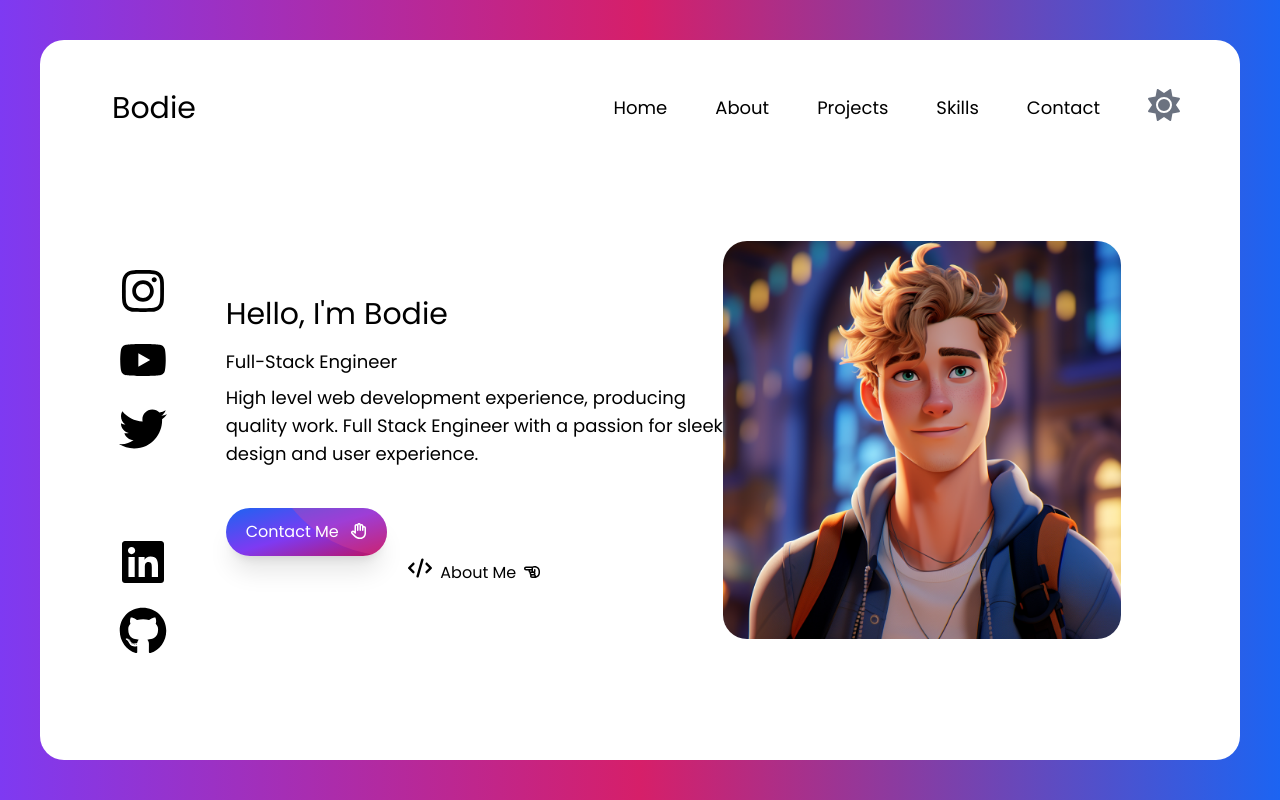
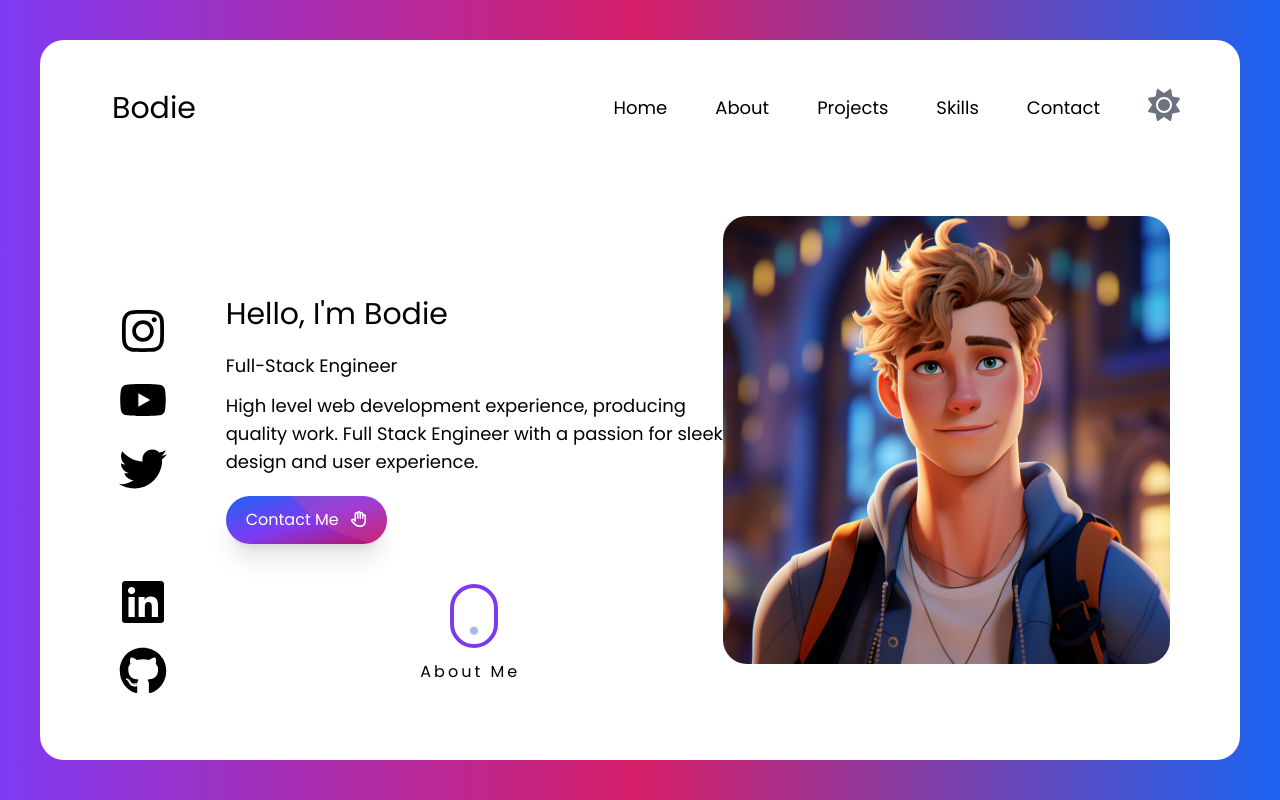
Before and after one commit to bodwood/Real-Portfolio, a Next.js app: page / in a window 1280 px wide. Built offline with nearby package versions, Linux system fonts and the light colour scheme.

Commit message:
Update responsiveness for phones, and xl screens

```diff
--- a/app/components/navbar.tsx
+++ b/app/components/navbar.tsx
@@ -15,7 +15,7 @@ const Navbar = () => {
     <>
       <div className='px-8 md:pt-4 2xl:pt-10'>
         <div className='h-16 flex justify-center items-center justify-between'>
-          <div className={`md:pl-5 justify-center text-3xl 2xl:text-6xl`}>
+          <div className={`md:pl-5 justify-center text-3xl 2xl:text-4xl`}>
             Bo
             <p className='inline text-blue'>d</p>ie
           </div>
@@ -30,7 +30,7 @@ const Navbar = () => {
             </button>
           </div>
 
-          <div className='hidden md:flex items-center text-lg 2xl:text-4xl pr-2 space-x-12'>
+          <div className='hidden md:flex items-center text-lg 2xl:text-3xl pr-2 space-x-12'>
             <div className='relative'>
               <Link href='/'>Home</Link>
             </div>
--- a/app/global.css
+++ b/app/global.css
@@ -74,3 +74,44 @@
 .home-large {
   font-size: 5rem;
 }
+
+a#scroll-btn {
+  position: absolute;
+  border: 0.3em solid #7c3aed;
+  border-radius: 3em;
+}
+
+a#scroll-btn:before {
+  position: absolute;
+  content: "";
+  margin: auto;
+  left: 0;
+  right: 0;
+  top: .5em;
+  height: .5em;
+  width: .5em;
+  background-color: #4671ce;
+  border-radius: 50%;
+  animation: move-down 2s infinite;
+}
+a#scroll-btn:after {
+  position: absolute;
+  content: "About Me";
+  width: 12em;
+  display: block;
+  width: 12em;
+  text-align: center;
+  left: -5.0em;
+  bottom: -2.5em;
+  letter-spacing: 3px;
+}
+
+@keyframes move-down {
+  80% {
+    opacity: 0.5;
+  }
+  100% {
+    transform: translateY(2em);
+    opacity: 0;
+  }
+}
--- a/app/page.tsx
+++ b/app/page.tsx
@@ -70,51 +70,52 @@ const Home = ({}) => {
       {viewportWidth > 768 ? (
         <div className='flex flex-col md:flex-row lg:grow'>
           {/* Social Media Icons */}
-          <div className='md:w-1/6 self-end text-center pb-20 2xl:pb-10'>
+          <div className='md:w-1/6 self-end text-center pb-10 2xl:pb-20'>
             <div className={`flex flex-col space-y-4 hidden md:block fade-away ${slideX === 1 ? 'slideX' : ''}`}>
               <div>
                 <a href='https://www.instagram.com/bodieodie/' target='_blank' rel='noopener noreferrer'>
-                  <FontAwesomeIcon icon={faInstagram} className='h-12 w-12 2xl:h-20 2xl:w-20' />
+                  <FontAwesomeIcon icon={faInstagram} className='h-12 w-12 3xl:h-16 3xl:w-16' />
                 </a>
               </div>
               <div>
                 <a href='https://www.youtube.com/mrawesome1821' target='_blank' rel='noopener noreferrer'>
-                  <FontAwesomeIcon icon={faYoutube} className='h-12 w-12 2xl:h-20 2xl:w-20' />
+                  <FontAwesomeIcon icon={faYoutube} className='h-12 w-12 3xl:h-16 3xl:w-16' />
                 </a>
               </div>
               <div>
                 <a href='https://twitter.com/BWDev95' target='_blank' rel='noopener noreferrer'>
-                  <FontAwesomeIcon icon={faTwitter} className='h-12 w-12 2xl:h-20 2xl:w-20' />
+                  <FontAwesomeIcon icon={faTwitter} className='h-12 w-12 3xl:h-16 3xl:w-16' />
                 </a>
               </div>
               <div className='md:pt-16'>
                 <a href='https://www.linkedin.com/in/bodie-wood/' target='_blank' rel='noopener noreferrer'>
-                  <FontAwesomeIcon icon={faLinkedin} className='h-12 w-12 2xl:h-20 2xl:w-20' />
+                  <FontAwesomeIcon icon={faLinkedin} className='h-12 w-12 3xl:h-16 3xl:w-16' />
                 </a>
               </div>
               <div>
                 <a href='https://github.com/bodwood' target='_blank' rel='noopener noreferrer'>
-                  <FontAwesomeIcon icon={faGithub} className='h-12 w-12 2xl:h-20 2xl:w-20' />
+                  <FontAwesomeIcon icon={faGithub} className='h-12 w-12 3xl:h-16 3xl:w-16' />
                 </a>
               </div>
             </div>
           </div>
 
           {/* Description and Buttons */}
-          <div className='flex flex-col self-center md:items-start md:w-1/2'>
+          <div className='flex flex-col justify-center md:items-start md:w-1/2 2xl:pb-10 xl:pb-0 h-full'>
             <div className={`fade-away ${slideX === 1 ? 'slideX' : ''}`}>
-              <div>
+              <div className='flex xl:pb-5'>
                 <p className={`text-3xl text-center md:text-left font-normal`}>Hello, I'm Bodie</p>
               </div>
-              <div>
-                <p className='text-lg pt-4 text-center md:text-left'>Full-Stack Engineer</p>
+              <div className='flex xl:pb-3'>
+                <p className='text-lg text-center md:text-left'>Full-Stack Engineer</p>
               </div>
-              <div>
-                <p className='text-lg pt-2 pb-10 text-center md:text-left'>
+              <div className='flex xl:pb-5'>
+                <p className='text-lg text-center md:text-left'>
                   High level web development experience, producing quality work. Full Stack Engineer with a passion for
                   sleek design and user experience.
                 </p>
               </div>
+
               <div className='flex justify-center md:justify-start'>
                 <a
                   href='contact'
@@ -127,17 +128,10 @@ const Home = ({}) => {
                   </span>
                 </a>
               </div>
-            </div>
 
-            <div
-              className={`justify-center items-center text-center py-3 md:py-0 self-center ${
-                slideX === 1 ? 'slideX' : ''
-              }`}
-              onClick={handleAboutMeClick}
-            >
-              <FontAwesomeIcon icon={faCode} className='pr-2 h-6 w-6 text-grey' />
-              <p className='inline'>About Me</p>
-              <FontAwesomeIcon icon={faHandPointLeft} className='pl-2 md:pl-2 h-4 w-4' />
+              <div className='flex flex-col grow items-center pt-10 2xl:justify-end 3xl:pt-20 3xl:justify-end h-1/2'>
+                <a id='scroll-btn' className='md:h-16 md:w-12 3xl:h-20 3xl:w-14'></a>
+              </div>
             </div>
           </div>
           {/* Image */}
@@ -149,7 +143,7 @@ const Home = ({}) => {
               height={800}
               width={800}
               style={{
-                width: '80%',
+                width: '90%',
                 height: 'auto',
               }}
             />
--- a/tailwind.config.js
+++ b/tailwind.config.js
@@ -5,7 +5,7 @@ module.exports = {
     './components/**/*.{js,ts,jsx,tsx}',
     './app/**/*.{js,ts,jsx,tsx}',
     './node_modules/flowbite-react/**/*.js',
-    './public/**/*.html'
+    './public/**/*.html',
   ],
   darkMode: 'class',
   theme: {
@@ -38,6 +38,25 @@ module.exports = {
       flexBasis: {
         '4/5': '66%',
       },
+      screens: {
+        sm: '640px',
+        // => @media (min-width: 640px) { ... }
+
+        md: '768px',
+        // => @media (min-width: 768px) { ... }
+
+        lg: '1024px',
+        // => @media (min-width: 1024px) { ... }
+
+        xl: '1280px',
+        // => @media (min-width: 1280px) { ... }
+
+        '2xl': '1536px',
+        // => @media (min-width: 1536px) { ... }
+
+        '3xl': '2000px',
+        // => @media (min-width: 1536px) { ... }
+      },
     },
   },
   plugins: [require('flowbite/plugin')],
```
